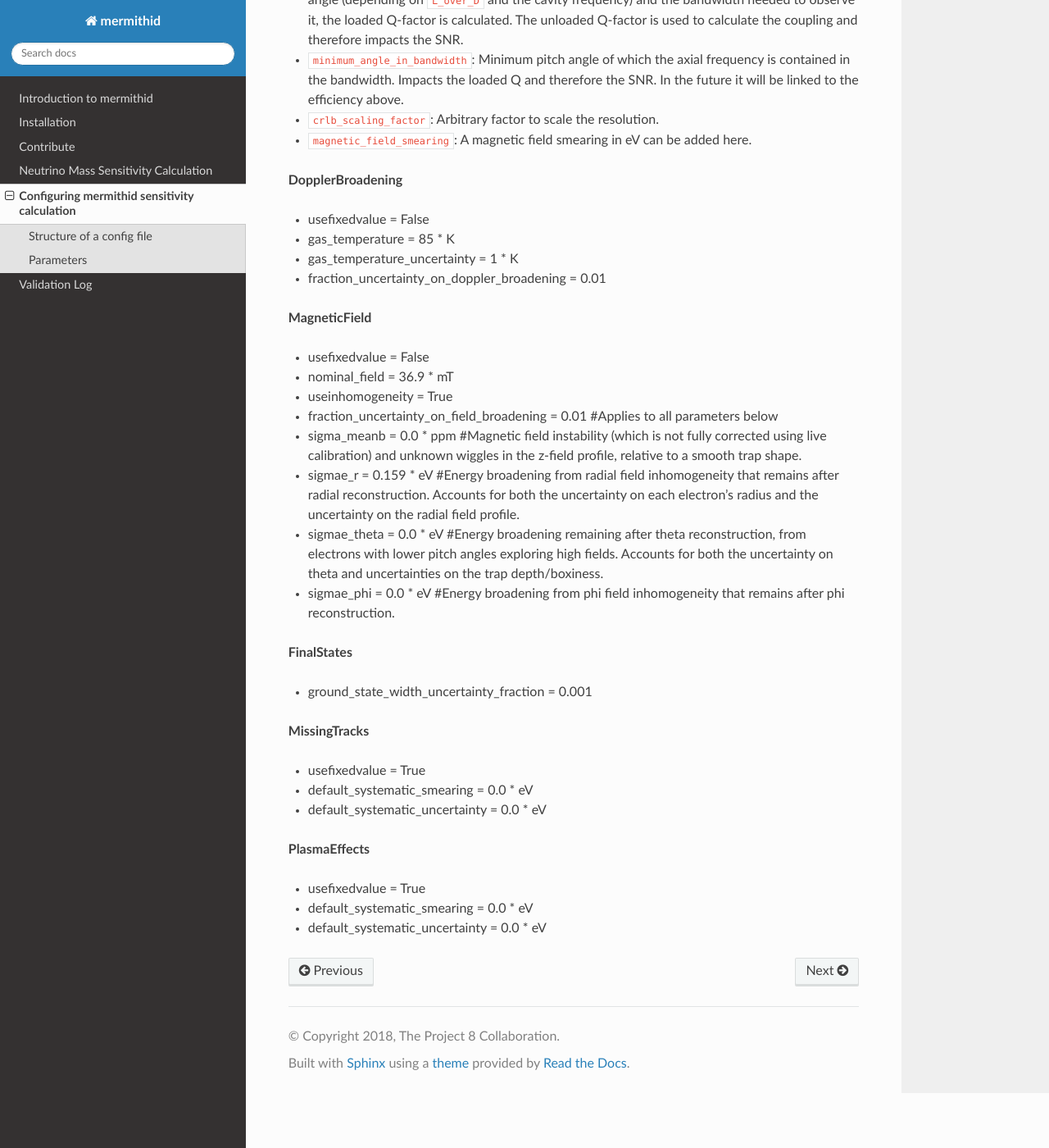
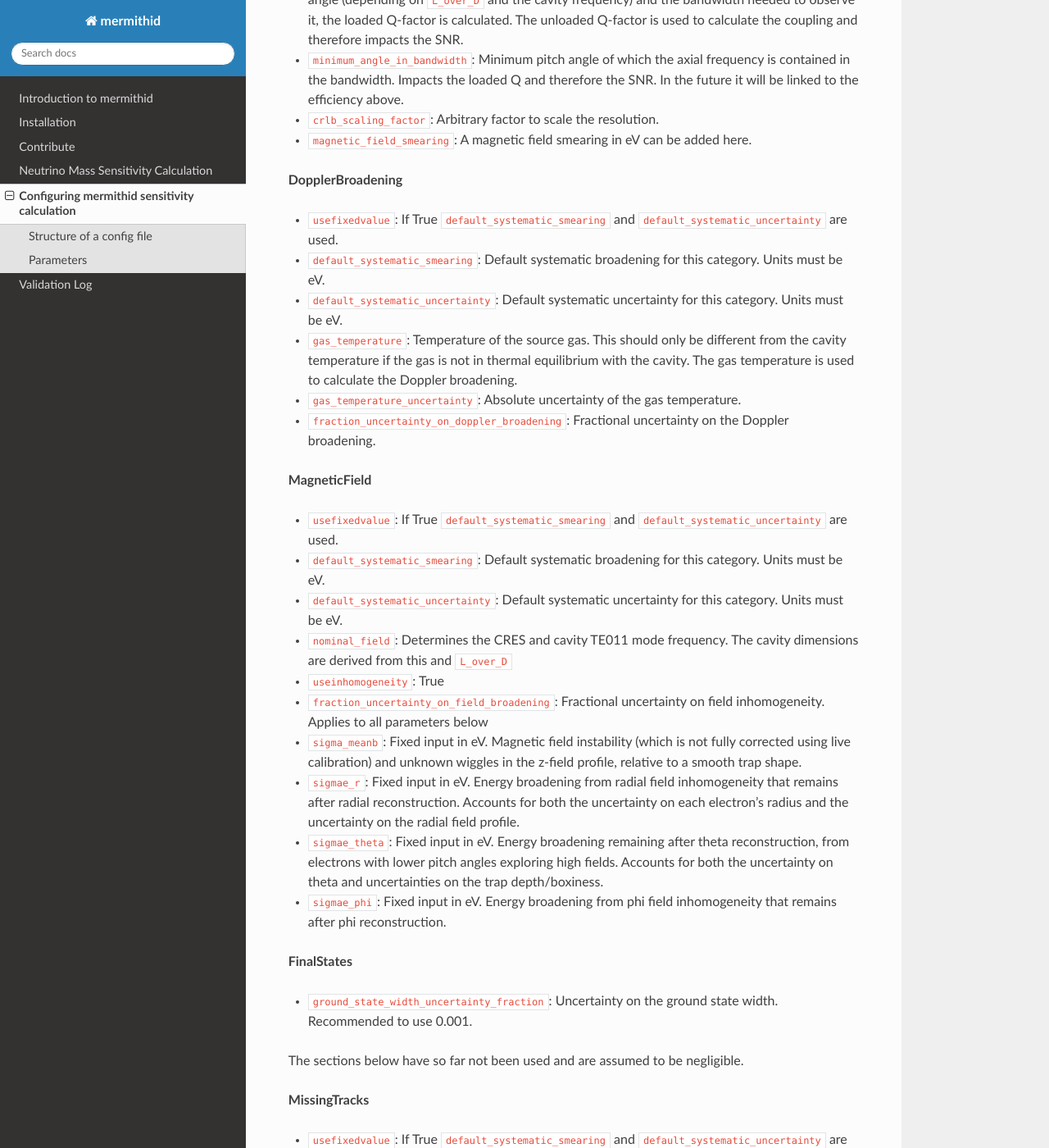
Before and after one commit to project8/mermithid, a Sphinx documentation site: the page built from documentation/sensitivity_configurable_parameters.rst, in a window 1280 px wide and 1400 px high, scrolled down 2447 px. Shown: the whole window at 82% size. Built offline with Sphinx 7.4.7 and the Read the Docs theme 2.0.0, drawn with Linux system fonts in a browser that asks for light colours; pages that are not in the unit, such as notebooks, are missing from menus; some of the changed text lies outside the part shown.

Commit message:
more parameter descriptions

```diff
--- a/documentation/sensitivity_configurable_parameters.rst
+++ b/documentation/sensitivity_configurable_parameters.rst
@@ -74,36 +74,42 @@ We use the CRLB for calculating the frequency resolution. The CRLB is calculated
 
 **DopplerBroadening**
 
-* usefixedvalue = False
-* gas_temperature = 85 * K
-* gas_temperature_uncertainty = 1 * K
-* fraction_uncertainty_on_doppler_broadening = 0.01
+* ``usefixedvalue``: If True ``default_systematic_smearing`` and ``default_systematic_uncertainty`` are used.
+* ``default_systematic_smearing``: Default systematic broadening for this category. Units must be eV.
+* ``default_systematic_uncertainty``: Default systematic uncertainty for this category. Units must be eV.
+* ``gas_temperature``: Temperature of the source gas. This should only be different from the cavity temperature if the gas is not in thermal equilibrium with the cavity. The gas temperature is used to calculate the Doppler broadening.
+* ``gas_temperature_uncertainty``: Absolute uncertainty of the gas temperature.
+* ``fraction_uncertainty_on_doppler_broadening``: Fractional uncertainty on the Doppler broadening.
 
 
 **MagneticField**
 
-* usefixedvalue = False
-* nominal_field = 36.9  * mT
-* useinhomogeneity = True
-* fraction_uncertainty_on_field_broadening = 0.01 #Applies to all parameters below
-* sigma_meanb = 0.0 * ppm #Magnetic field instability (which is not fully corrected using live calibration) and unknown wiggles in the z-field profile, relative to a smooth trap shape.
-* sigmae_r = 0.159 * eV #Energy broadening from radial field inhomogeneity that remains after radial reconstruction. Accounts for both the uncertainty on each electron's radius and the uncertainty on the radial field profile.
-* sigmae_theta = 0.0 * eV #Energy broadening remaining after theta reconstruction, from electrons with lower pitch angles exploring high fields. Accounts for both the uncertainty on theta and uncertainties on the trap depth/boxiness.
-* sigmae_phi = 0.0 * eV #Energy broadening from phi field inhomogeneity that remains after phi reconstruction.
+* ``usefixedvalue``: If True ``default_systematic_smearing`` and ``default_systematic_uncertainty`` are used.
+* ``default_systematic_smearing``: Default systematic broadening for this category. Units must be eV.
+* ``default_systematic_uncertainty``: Default systematic uncertainty for this category. Units must be eV.
+* ``nominal_field``: Determines the CRES and cavity TE011 mode frequency. The cavity dimensions are derived from this and ``L_over_D``
+* ``useinhomogeneity``: True
+* ``fraction_uncertainty_on_field_broadening``: Fractional uncertainty on field inhomogeneity. Applies to all parameters below
+* ``sigma_meanb``: Fixed input in eV. Magnetic field instability (which is not fully corrected using live calibration) and unknown wiggles in the z-field profile, relative to a smooth trap shape.
+* ``sigmae_r``: Fixed input in eV. Energy broadening from radial field inhomogeneity that remains after radial reconstruction. Accounts for both the uncertainty on each electron's radius and the uncertainty on the radial field profile.
+* ``sigmae_theta``: Fixed input in eV. Energy broadening remaining after theta reconstruction, from electrons with lower pitch angles exploring high fields. Accounts for both the uncertainty on theta and uncertainties on the trap depth/boxiness.
+* ``sigmae_phi``: Fixed input in eV. Energy broadening from phi field inhomogeneity that remains after phi reconstruction.
 
 **FinalStates**
 
-* ground_state_width_uncertainty_fraction = 0.001
+* ``ground_state_width_uncertainty_fraction``: Uncertainty on the ground state width. Recommended to use 0.001.
 
+
+The sections below have so far not been used and are assumed to be negligible.
 
 **MissingTracks**
 
-* usefixedvalue = True
-* default_systematic_smearing = 0.0 * eV
-* default_systematic_uncertainty = 0.0 * eV
+* ``usefixedvalue``: If True ``default_systematic_smearing`` and ``default_systematic_uncertainty`` are used.
+* ``default_systematic_smearing``: Default systematic broadening for this category. Units must be eV.
+* ``default_systematic_uncertainty``: Default systematic uncertainty for this category. Units must be eV.
 
 **PlasmaEffects**
 
-* usefixedvalue = True
-* default_systematic_smearing = 0.0 * eV
-* default_systematic_uncertainty = 0.0 * eV
+* ``usefixedvalue``: If True ``default_systematic_smearing`` and ``default_systematic_uncertainty`` are used.
+* ``default_systematic_smearing``: Default systematic broadening for this category. Units must be eV.
+* ``default_systematic_uncertainty``: Default systematic uncertainty for this category. Units must be eV.
```
